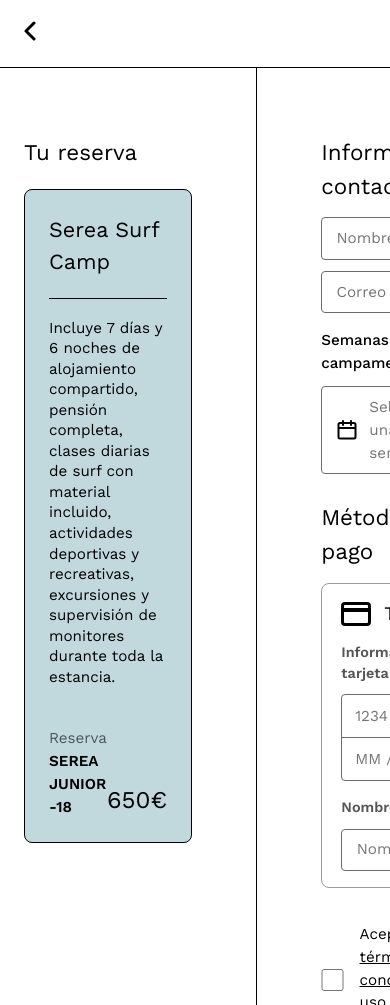
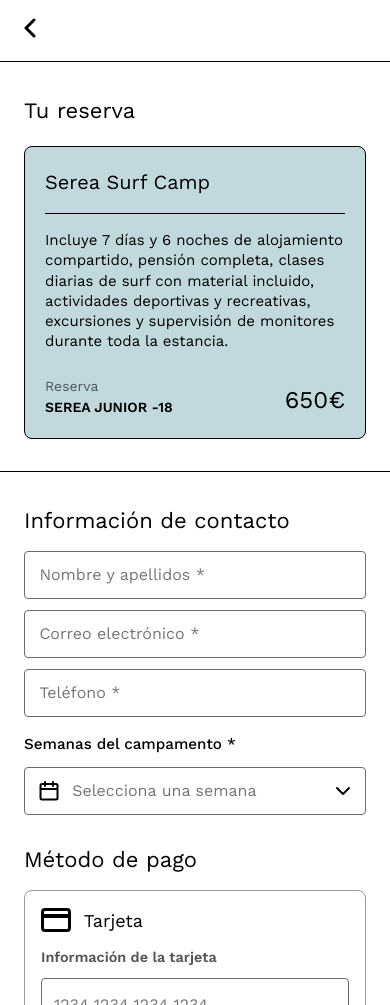
Before and after one commit to aitanajuaristi/Serea_Web, a plain HTML site: page compra.html in a window 390 px wide. Shown: the top 1005 px of the page. Drawn offline with nearby package versions, Linux system fonts and the light colour scheme.

Commit message:
responsive compra

```diff
--- a/css/styles.css
+++ b/css/styles.css
@@ -1288,6 +1288,36 @@ main {
   .tarifas-playa {
     aspect-ratio: 2 / 1;
   }
+
+  /* COMPRA */
+  .reserva-col {
+    padding: 48px 32px 48px var(--margen-lateral);
+  }
+
+  .pago-col {
+    padding: 48px var(--margen-lateral) 48px 32px;
+  }
+
+  .reserva {
+    padding: 20px;
+  }
+
+  .reserva__pie {
+    margin-top: 32px;
+  }
+
+  .reserva-col__logo img {
+    width: 160px;
+  }
+
+  /* Email y teléfono caben mal lado a lado en columnas estrechas */
+  .pago__fila {
+    grid-template-columns: 1fr;
+  }
+
+  .tarjeta {
+    padding: 16px;
+  }
 }
 
 
@@ -1596,4 +1626,138 @@ main {
   .tarifas-playa {
     aspect-ratio: 4 / 3;
   }
-}
+
+  /* COMPRA */
+  .compra-barra {
+    padding: 16px var(--margen-lateral);
+  }
+
+  /* Una columna: la reserva arriba y el formulario debajo */
+  .compra {
+    grid-template-columns: 1fr;
+    min-height: 0;
+  }
+
+  .compra__titulo {
+    font-size: 22px;
+  }
+
+  /* Columna de la reserva */
+  .reserva-col {
+    padding: 32px var(--margen-lateral);
+    border-right: none;
+    border-bottom: 1px solid var(--color-texto);
+  }
+
+  .reserva {
+    padding: 20px;
+  }
+
+  .reserva__marca {
+    padding-bottom: 16px;
+    font-size: 20px;
+  }
+
+  .reserva__texto {
+    margin-top: 16px;
+    font-size: 15px;
+  }
+
+  .reserva__pie {
+    margin-top: 24px;
+  }
+
+  .reserva__etiqueta,
+  .reserva__nombre {
+    font-size: 14px;
+  }
+
+ .reserva-col__logo {
+    display: none;
+  }
+
+  /* Columna del formulario */
+  .pago-col {
+    padding: 32px var(--margen-lateral) 48px;
+  }
+
+  .pago .compra__titulo--pago {
+    margin-top: 16px;
+  }
+
+  /* 16px evita que el iPhone haga zoom al pulsar un campo */
+  .campo,
+  .semanas__boton,
+  .tarjeta__campos input {
+    font-size: 16px;
+  }
+
+  .campo,
+  .semanas__boton {
+    min-height: 48px;
+    min-width: 0;
+  }
+
+  .semanas__opcion {
+    padding: 14px 16px;
+    font-size: 15px;
+  }
+
+  .semanas__opcion input {
+    width: 20px;
+    height: 20px;
+  }
+
+  .tarjeta__titulo {
+    font-size: 18px;
+  }
+
+  .tarjeta__campos input {
+    padding: 14px 12px;
+  }
+
+  /* Si el texto ocupa varias líneas, la casilla se queda arriba */
+  .acepto {
+    align-items: flex-start;
+    gap: 12px;
+    margin-top: 16px;
+    font-size: 14px;
+  }
+
+  .acepto input {
+    width: 22px;
+    height: 22px;
+  }
+
+  .pagar {
+    min-height: 52px;
+    font-size: 20px;
+  }
+
+  /* MODAL */
+  .modal__caja {
+    max-height: calc(100dvh - 32px);
+    padding: 40px 24px 32px;
+  }
+
+  .modal__cerrar {
+    top: 8px;
+    right: 8px;
+    width: 44px;
+    height: 44px;
+  }
+
+  .modal__titulo {
+    font-size: 26px;
+  }
+
+  /* Etiqueta encima y valor debajo: así caben varias semanas sin apretarse */
+  .modal__resumen div {
+    flex-direction: column;
+    gap: 4px;
+  }
+
+  .modal__resumen dd {
+    text-align: left;
+  }
+}
```
